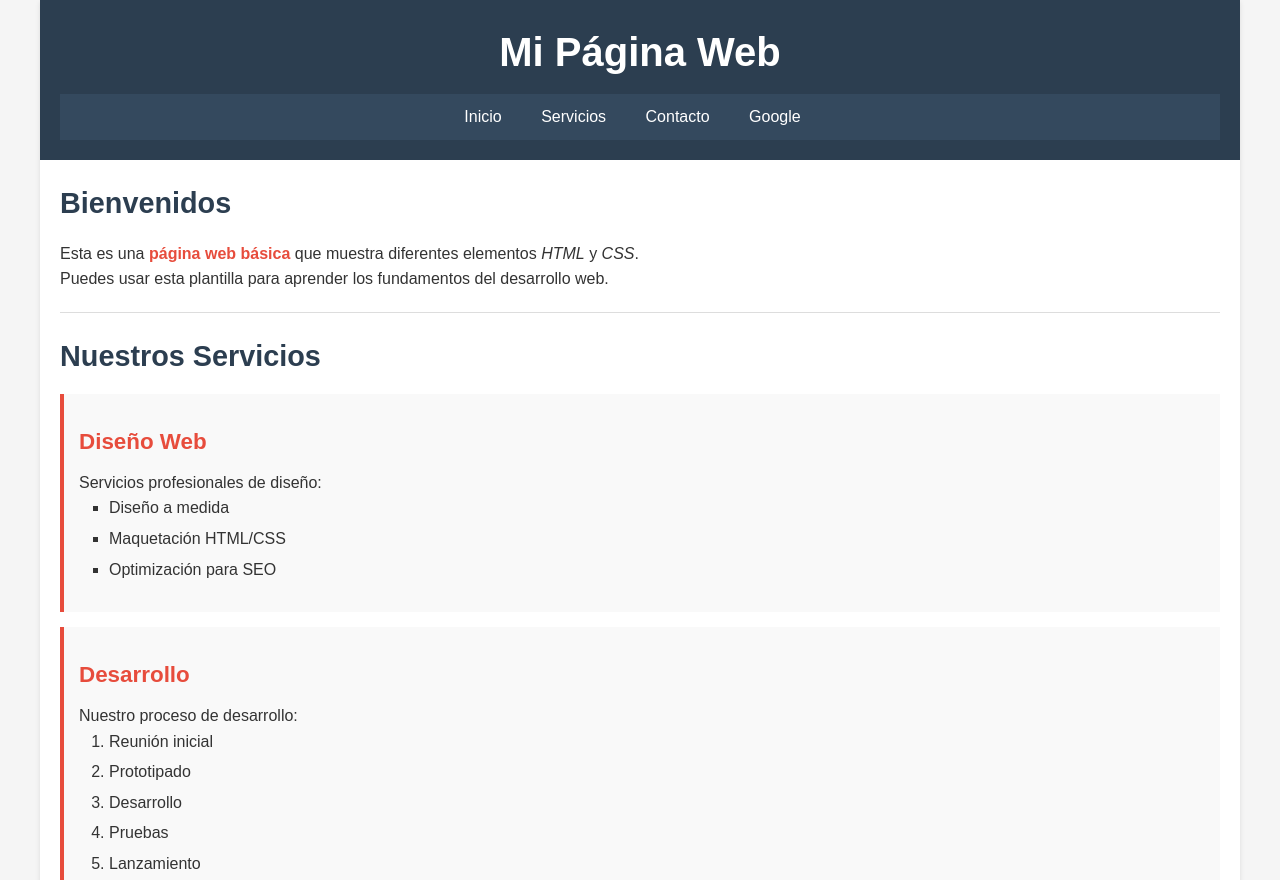
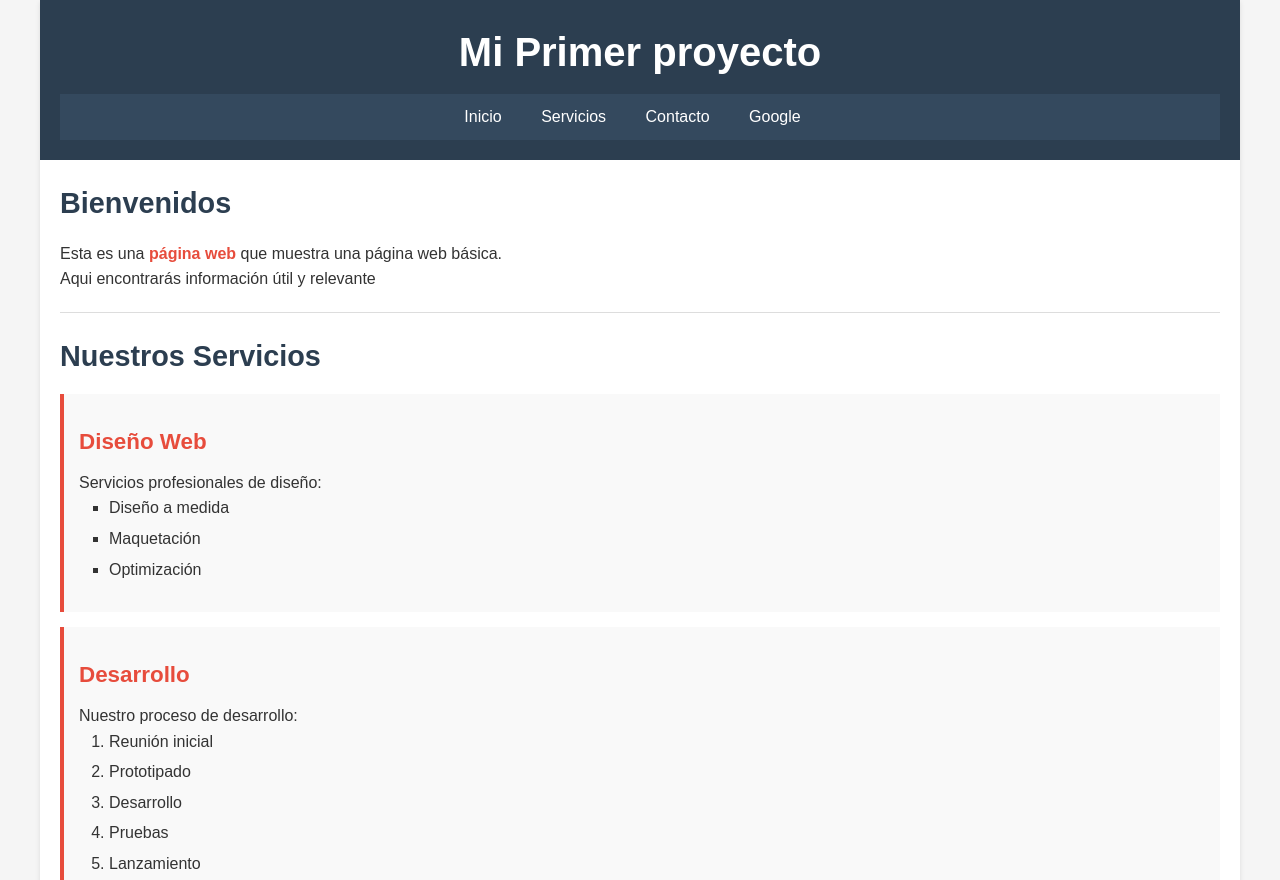
Before and after one commit to M-Ramirez1/PA1_Ramirez, a plain HTML site: page index.html in a window 1280 px wide. Shown: the top 880 px of the page. Drawn offline with Linux system fonts and the light colour scheme.

Commit message:
PA1_Ramirez

```diff
--- a/index.html
+++ b/index.html
@@ -8,7 +8,7 @@
 <body>
     <div id="contenedor">
         <header id="cabecera">
-            <h1 class="titulo-principal">Mi Página Web</h1>
+            <h1 class="titulo-principal">Mi Primer proyecto</h1>
             <nav id="menu">
                 <ul>
                     <li><a href="#inicio">Inicio</a></li>
@@ -22,8 +22,8 @@
         <main id="contenido">
             <section id="inicio">
                 <h2>Bienvenidos</h2>
-                <p>Esta es una <strong>página web básica</strong> que muestra diferentes elementos <em>HTML</em> y <em>CSS</em>.</p>
-                <p>Puedes usar esta plantilla para aprender los fundamentos del desarrollo web.</p>
+                <p>Esta es una <strong>página web </strong> que muestra una página web básica.</p>
+                <p>Aqui encontrarás información útil y relevante</p>
             </section>
 
             <section id="servicios">
@@ -34,8 +34,8 @@
                     <p>Servicios profesionales de diseño:</p>
                     <ul class="lista-servicios">
                         <li>Diseño a medida</li>
-                        <li>Maquetación HTML/CSS</li>
-                        <li>Optimización para SEO</li>
+                        <li>Maquetación </li>
+                        <li>Optimización </li>
                     </ul>
                 </article>
 
@@ -73,7 +73,7 @@
         </main>
 
         <footer id="pie">
-            <p>&copy; 2023 Página Web Básica. Todos los derechos reservados.</p>
+            <p>&copy; Página Web Básica. Todos los derechos reservados.</p>
             <address>
                 Contacto: <a href="mailto:info@ejemplo.com">info@ejemplo.com</a>
             </address>
```
